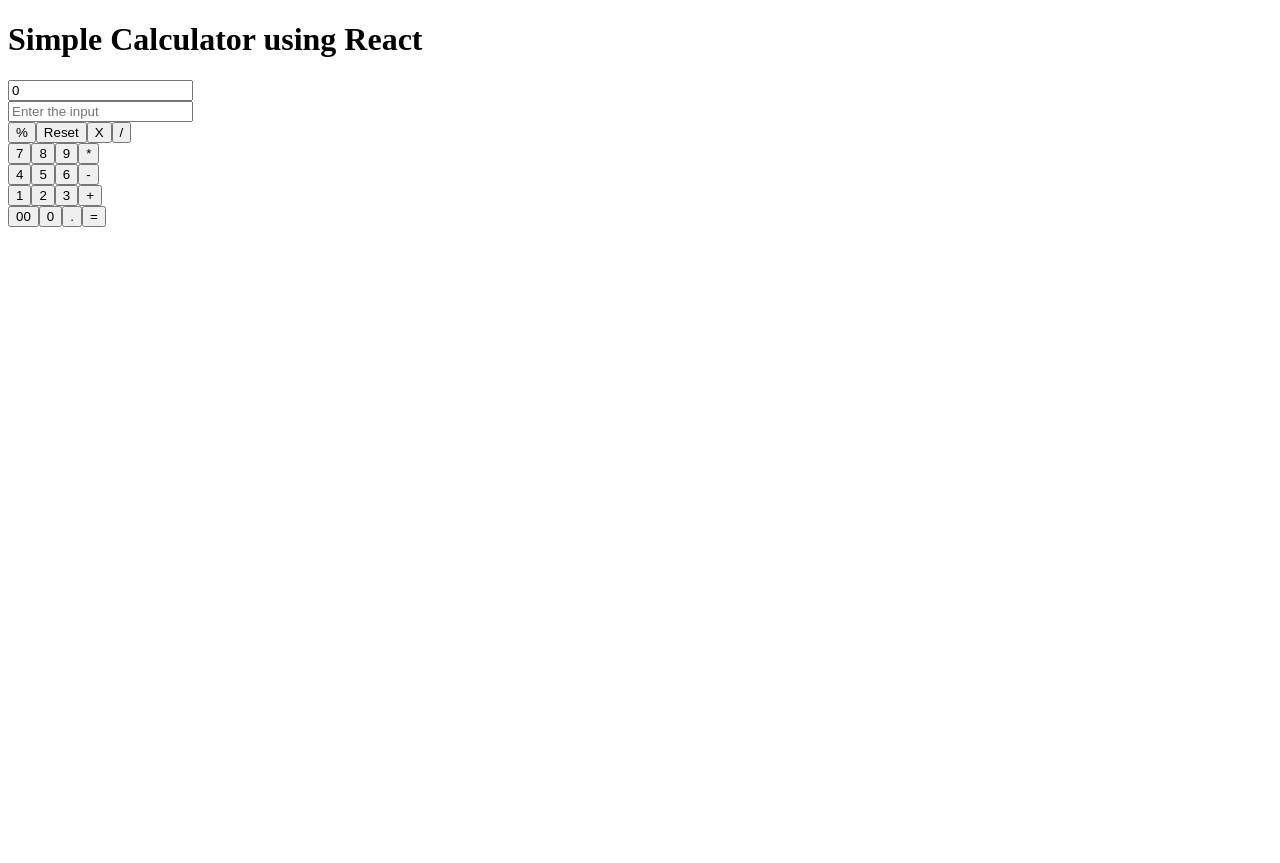
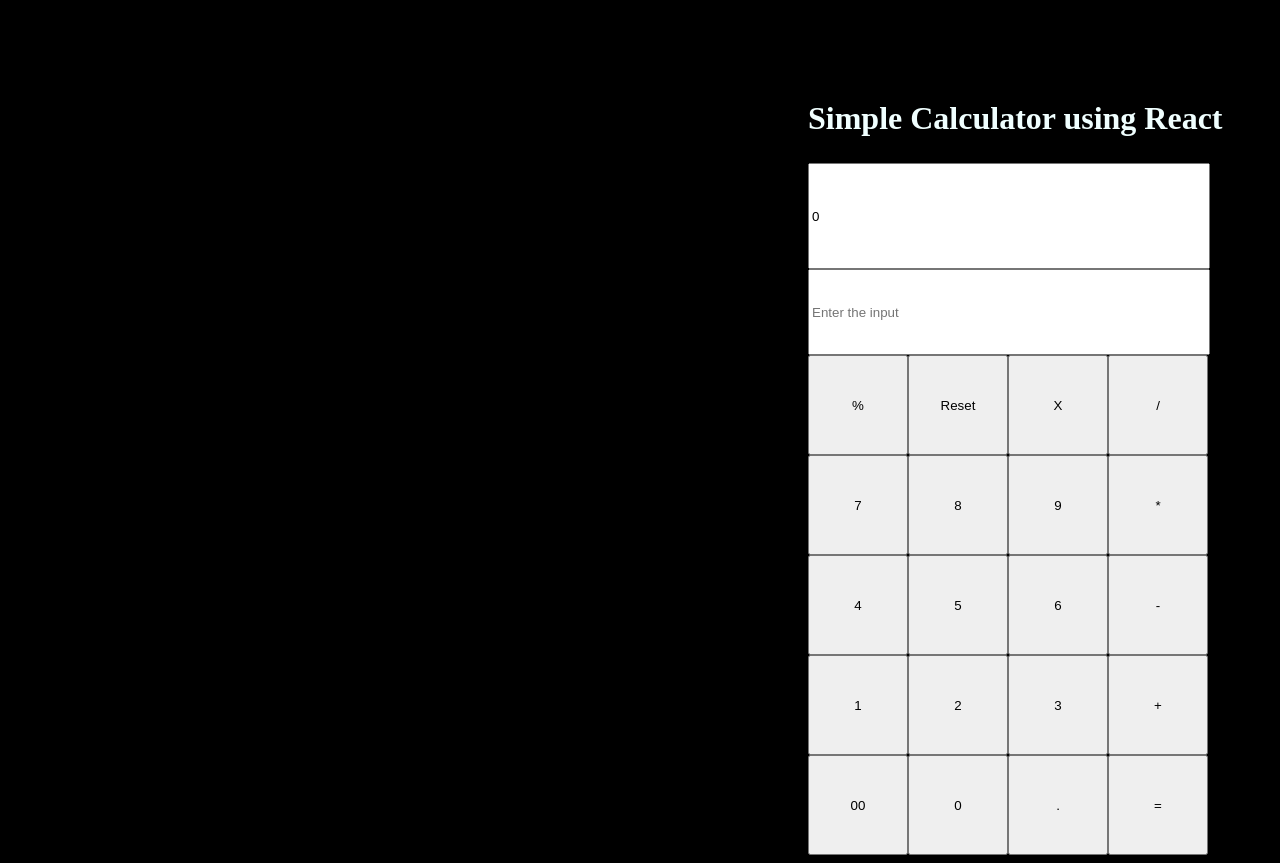
Before and after one commit to aithasahith02/CalculatorWithReact, a React (Create React App) app: page / in a window 1280 px wide. Before the commit the page ends 800 px from the top, so only its background shows below. Built offline with nearby package versions, Linux system fonts and the light colour scheme.

Commit message:
Added basic styles to the calculator

```diff
--- /dev/null
+++ b/src/App.css
@@ -0,0 +1,14 @@
+body {
+    background-color: black;
+}
+
+.heading {
+    color: azure;
+    margin-top: 1px;
+    padding-bottom: 5px;
+}
+
+.App {
+    margin-left: 800px;
+    margin-top: 100px;
+}
--- a/src/App.js
+++ b/src/App.js
@@ -1,8 +1,10 @@
 import Calculator from "./components/Calculator";
-
+import "./App.css"
 function App() {
   return (
-    <div className="App">
+
+    <div className="App" >
+      <h1 className="heading">Simple Calculator using React</h1>
       <Calculator></Calculator>
     </div>
   );
--- a/src/components/Calculator.js
+++ b/src/components/Calculator.js
@@ -3,8 +3,7 @@
 function Calculator() {
   return (
     <div>
-          <h1>Simple Calculator using React</h1>
-          <Keyboard />
+      <Keyboard />
     </div>
   )
 }
--- a/src/components/Keyboard.js
+++ b/src/components/Keyboard.js
@@ -1,5 +1,6 @@
-import React,{useRef, useState} from 'react'
+import React, { useState } from 'react'
 import Screen from './Screen'
+import './styles.css'
 
 function Keyboard() {
     const [inputText, setInputText] = useState('')
@@ -31,30 +32,28 @@
         <div>
             <h1>{errorMessage}</h1>
             <Screen inputText={inputText} result={result}></Screen>
-          <button onClick={clickHandler} name ="%">%</button>
+            <div className='buttonsContainer'>
+                <button onClick={clickHandler} name="%">%</button>
                 <button onClick={reset}>Reset</button>
-          <button onClick={backSpace} name ="X">X</button>
-          <button onClick={clickHandler} name ="/">/</button>
-          <br />
-          <button onClick={clickHandler} name ="7">7</button>
-          <button onClick={clickHandler} name ="8">8</button>
-          <button onClick={clickHandler} name ="9">9</button>
-          <button onClick={clickHandler} name ="*">*</button>
-          <br />
-          <button onClick={clickHandler} name ="4">4</button>
-          <button onClick={clickHandler} name ="5">5</button>
-          <button onClick={clickHandler} name ="6">6</button>
-          <button onClick={clickHandler} name ="-">-</button>
-          <br />
-          <button onClick={clickHandler} name ="1">1</button>
-          <button onClick={clickHandler} name ="2">2</button>
-          <button onClick={clickHandler} name ="3">3</button>
-          <button onClick={clickHandler} name ="+">+</button>
-          <br />
-          <button onClick={clickHandler} name ="00">00</button>
-          <button onClick={clickHandler} name ="0">0</button>
-          <button onClick={clickHandler} name =".">.</button>
-          <button onClick={calculateHandler} name ="">=</button>
+                <button onClick={backSpace} name="X">X</button>
+                <button onClick={clickHandler} name="/">/</button>
+                <button onClick={clickHandler} name="7">7</button>
+                <button onClick={clickHandler} name="8">8</button>
+                <button onClick={clickHandler} name="9">9</button>
+                <button onClick={clickHandler} name="*">*</button>
+                <button onClick={clickHandler} name="4">4</button>
+                <button onClick={clickHandler} name="5">5</button>
+                <button onClick={clickHandler} name="6">6</button>
+                <button onClick={clickHandler} name="-">-</button>
+                <button onClick={clickHandler} name="1">1</button>
+                <button onClick={clickHandler} name="2">2</button>
+                <button onClick={clickHandler} name="3">3</button>
+                <button onClick={clickHandler} name="+">+</button>
+                <button onClick={clickHandler} name="00">00</button>
+                <button onClick={clickHandler} name="0">0</button>
+                <button onClick={clickHandler} name=".">.</button>
+                <button onClick={calculateHandler} name="">=</button>
+            </div>
         </div>
     )
 }
--- a/src/components/Screen.js
+++ b/src/components/Screen.js
@@ -1,13 +1,19 @@
 import React from 'react'
-
+import './styles.css'
 function Screen(props) {
     return (
-    <div>
-          <input type='text' value={props.result} placeholder='Answer will be here!'></input>
-          <br />
-          <input type='text' ref={props.inputRef} value={props.inputText} placeholder='Enter the input'></input>
-    </div>
-  )
+        <div>
+            <input className="resultTextBox"
+                type='text'
+                value={props.result}
+                placeholder='Answer will be here!'></input>
+            <br />
+            <input className='inputTextBox'
+                type='text'
+                value={props.inputText}
+                placeholder='Enter the input'></input>
+        </div>
+    )
 }
 
 export default Screen
--- /dev/null
+++ b/src/components/styles.css
@@ -0,0 +1,23 @@
+.buttonsContainer {
+    display: grid;
+    grid-template-columns: 100px 100px 100px 100px;
+    align-items: center;
+}
+
+button {
+    margin: auto;
+    width: 100px;
+    height: 100px;
+}
+
+.inputTextBox {
+    align-items: center;
+    width: 394px;
+    height: 80px;
+}
+
+.resultTextBox {
+    align-items: center;
+    width: 394px;
+    height: 100px;
+}
```
Lines whose indentation alone changed are shown as unchanged.
